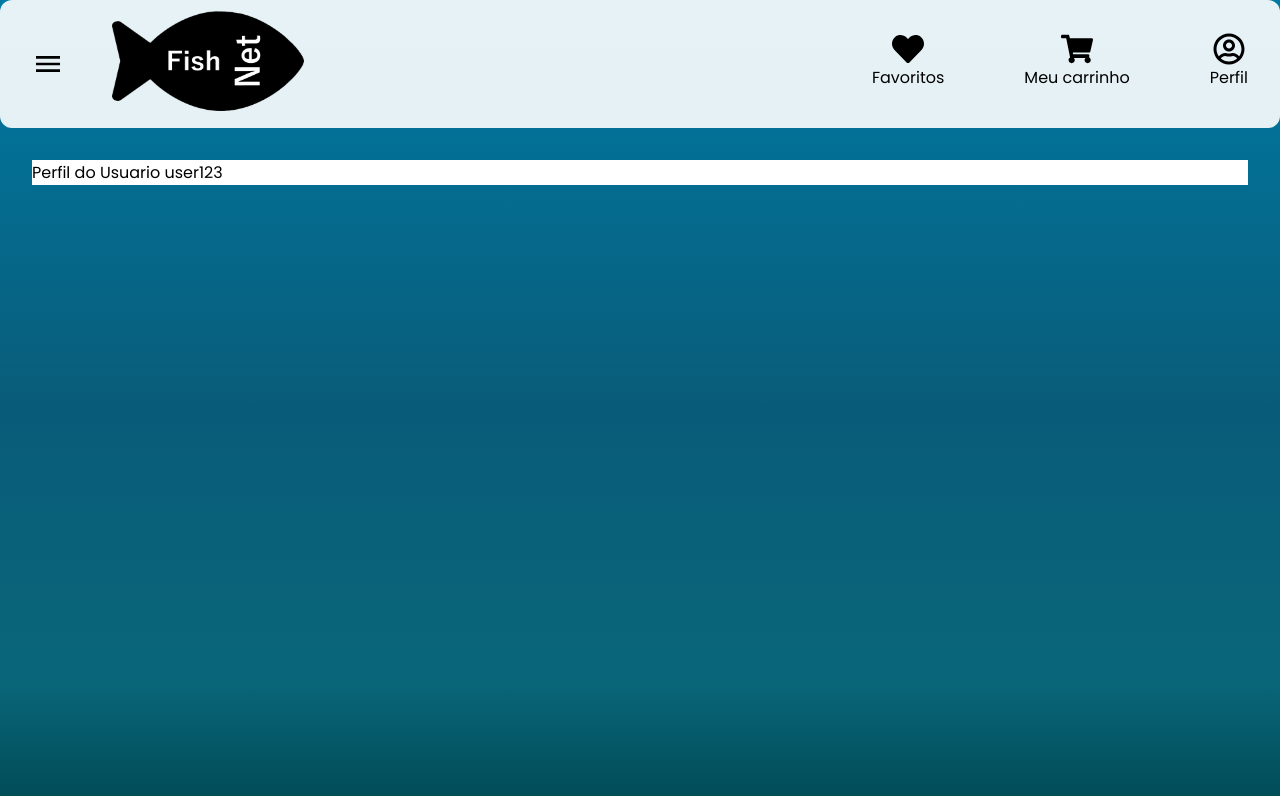
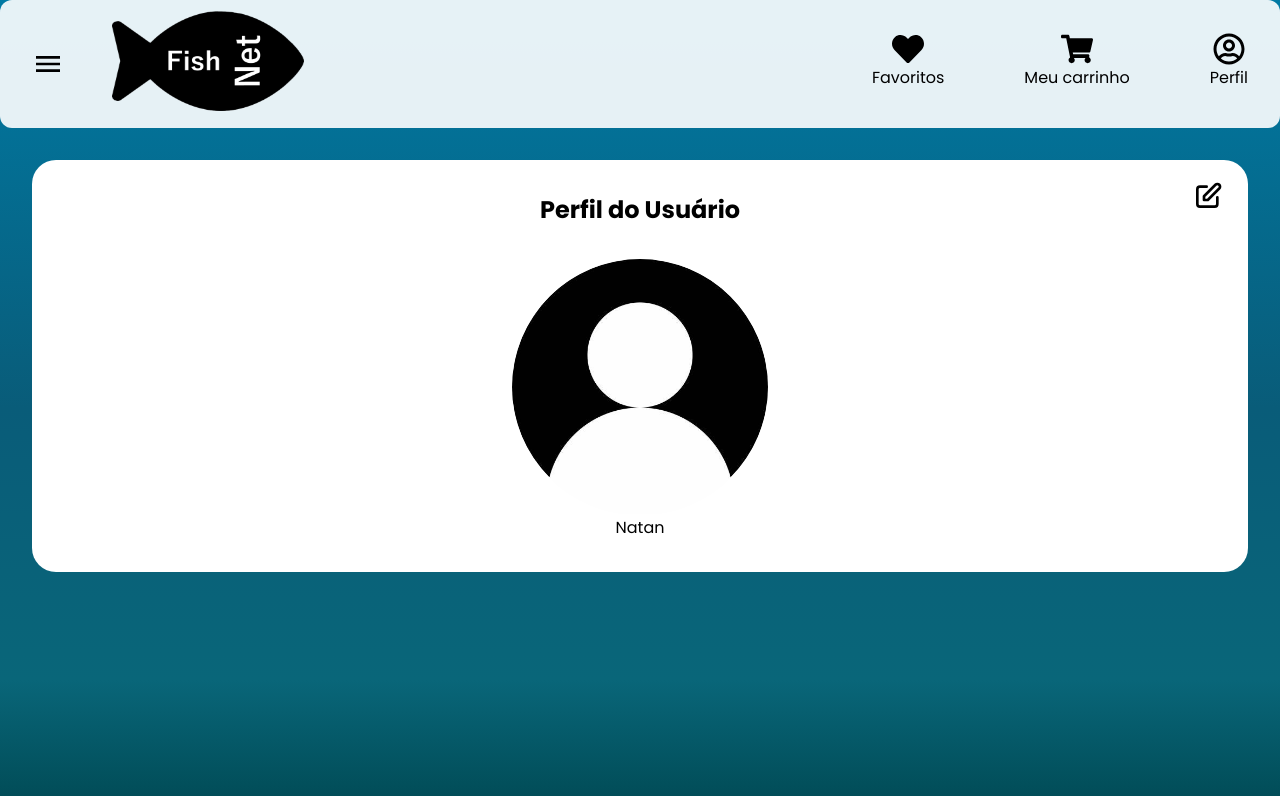
Before and after one commit to fishnet-flavio/fishnet-front-end, a React (Create React App) app: page /user123/profile in a window 1280 px wide. Shown: the top 796 px of the page. Built offline with nearby package versions, Linux system fonts and the light colour scheme.

Commit message:
:sparkles: feat: user page

```diff
--- a/src/components/molecule/Card/index.tsx
+++ b/src/components/molecule/Card/index.tsx
@@ -68,7 +68,7 @@ const CardBase = styled.div<{
         position: absolute;
         width: 140%;
         height: 50%;
-        left: -10%;
+        left: -20%;
         top: 30%;
         transition: .3s;
     }
--- a/src/components/molecule/Sidebar/index.tsx
+++ b/src/components/molecule/Sidebar/index.tsx
@@ -104,7 +104,7 @@ interface SidebarProps {
 
 const Sidebar = (props: SidebarProps) => {
 
-    const [currentUser, setCurrentUser] = useState<User>({id: 123, name: "Natan"});
+    const [currentUser, setCurrentUser] = useState<User>({id: 123, name: "Natan", vendor: {}});
 
     const SidebarUserItems: Item[] = [
         {
--- a/src/pages/UserProfilePage/index.tsx
+++ b/src/pages/UserProfilePage/index.tsx
@@ -1,13 +1,58 @@
 import { useParams } from "react-router"
 import Base from "../../components/atom/Base"
 import BaseText from "../../components/atom/BaseText"
+import { styled } from "styled-components"
+import BaseImage from "../../components/atom/BaseImage"
+import userImage from "../../assets/user-profile.png"
+import { useState } from "react"
+import IconHoverCard from "../../components/molecule/IconHoverCard"
+import { HiOutlinePencilAlt } from "react-icons/hi";
+
+interface User {
+    id: number;
+    imageUrl?: any;
+    name: string;
+    vendor?: Vendor;
+}
+
+interface Vendor {
+    id: number;
+    rating: number;
+}
+
+const ProfileBase = styled.div`
+    background: #fff;
+    position: relative;
+    padding: 2rem 1rem;
+    display: flex;
+    flex-direction: column;
+    text-align: center;
+    gap: 2rem;
+    border-radius: 24px;
+`
+
+const Edit = styled.span`
+    position: absolute;
+    right: 2%;
+    top: 20px;
+    cursor: pointer;
+`
 
 const UserProfilePage = () => {
     const params = useParams()
+    const [user, setUser] = useState<User>({id: 2, name: "Natan", imageUrl: {userImage}});
 
-    return (<Base>
-        <BaseText>Perfil do Usuario {params.userId}</BaseText>
-    </Base>)
+    return (
+    <ProfileBase>
+        <BaseText $fontWeight="bold" $fontSize={24} >Perfil do Usuário</BaseText>
+        <Base $alignItems="center" $background="transparent">
+            <BaseImage src={userImage} $borderRadius={128} $width="16rem" $height="16rem"/>
+            <BaseText $fontSize={16}>{user.name}</BaseText>
+        </Base>
+        <Edit>
+            <IconHoverCard hoverText="Editar" icon={<HiOutlinePencilAlt color="#000" size={32} />}/>
+        </Edit>
+    </ProfileBase>)
 }
 
 export default UserProfilePage
```
Also changed, not shown: src/assets/user-profile.png (added).
